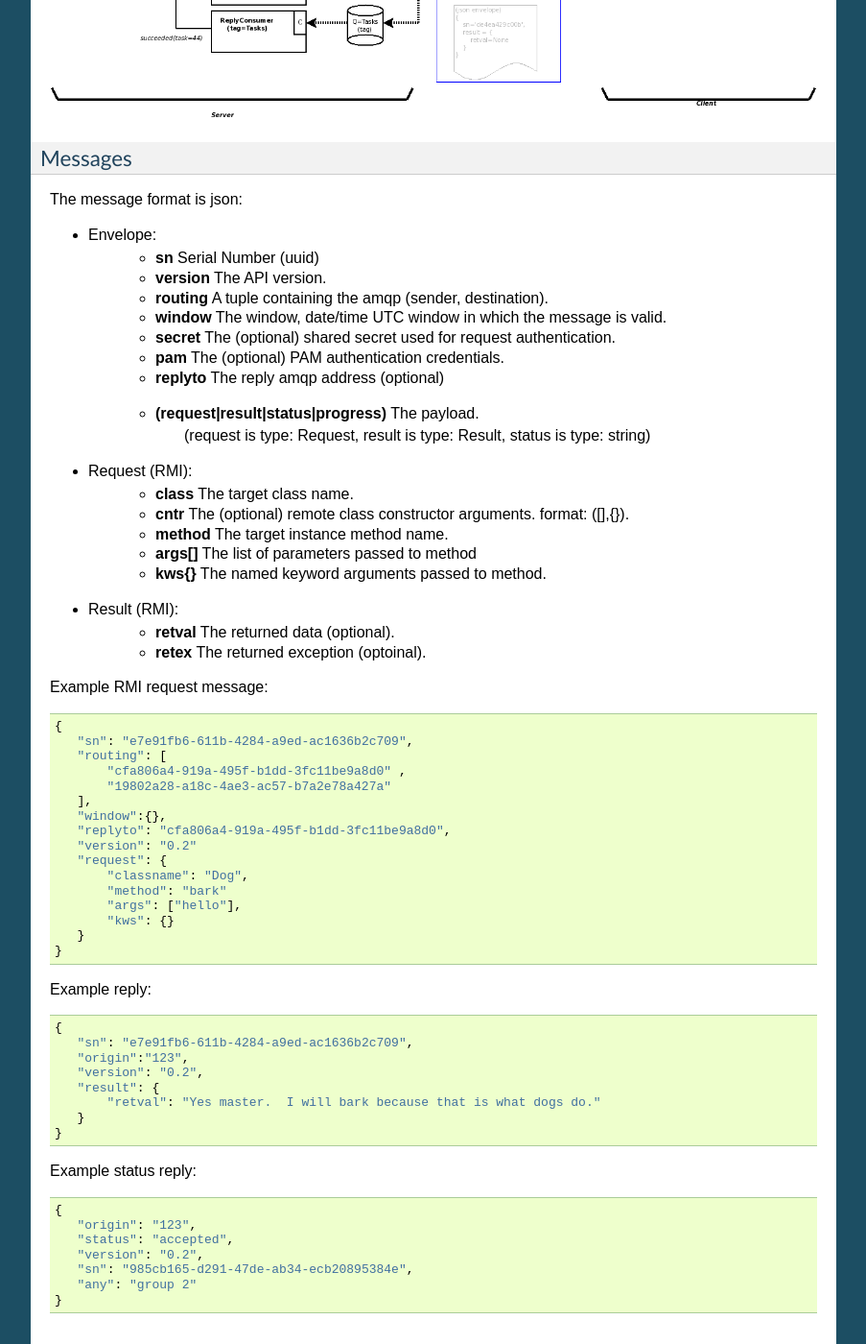
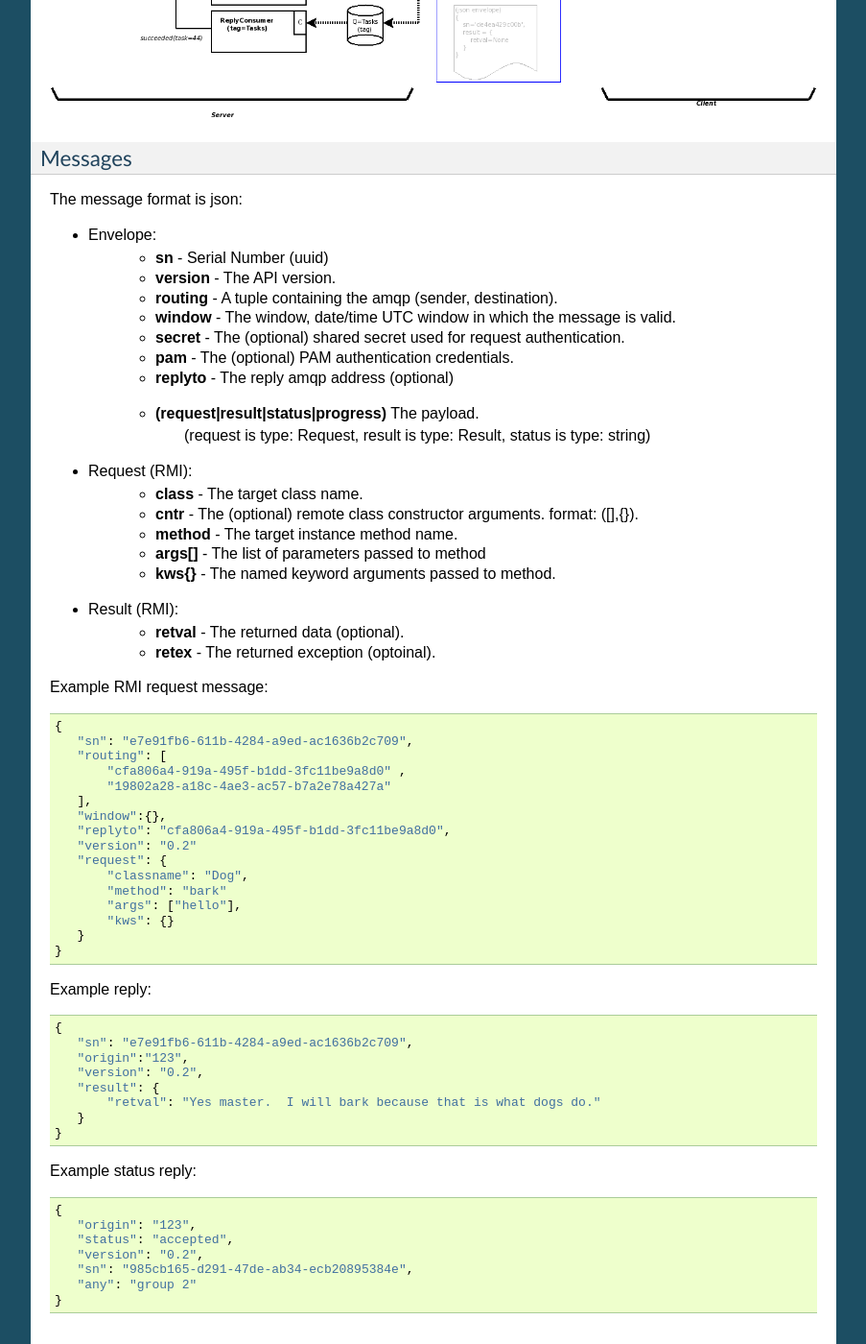
Before and after one commit to jortel/gofer, a Sphinx documentation site: the page built from docs/sphinx/design.rst, in a window 1280 px wide and 1400 px high, scrolled down 2391 px. Shown: the whole window at 96% size, without its empty margins (198-1101 px from the left). Built offline with Sphinx 7.4.7, drawn with Linux system fonts in a browser that asks for light colours; some of the changed text lies outside the part shown.

```diff
--- a/docs/sphinx/design.rst
+++ b/docs/sphinx/design.rst
@@ -69,24 +69,24 @@ Messages
 The message format is json:
 
 - Envelope:
-   - **sn** Serial Number (uuid)
-   - **version** The API version.
-   - **routing** A tuple containing the amqp (sender, destination).
-   - **window** The window, date/time UTC window in which the message is valid.
-   - **secret** The (optional) shared secret used for request authentication.
-   - **pam** The (optional) PAM authentication credentials.
-   - **replyto** The reply amqp address (optional)
+   - **sn** - Serial Number (uuid)
+   - **version** - The API version.
+   - **routing** - A tuple containing the amqp (sender, destination).
+   - **window** - The window, date/time UTC window in which the message is valid.
+   - **secret** - The (optional) shared secret used for request authentication.
+   - **pam** - The (optional) PAM authentication credentials.
+   - **replyto** - The reply amqp address (optional)
    - **(request|result|status|progress)** The payload.
        (request is type: Request, result is type: Result, status is type: string)
 - Request (RMI):
-   - **class** The target class name.
-   - **cntr** The (optional) remote class constructor arguments. format: ([],{}).
-   - **method** The target instance method name.
-   - **args[]** The list of parameters passed to method
-   - **kws{}** The named keyword arguments passed to method.
+   - **class** - The target class name.
+   - **cntr** - The (optional) remote class constructor arguments. format: ([],{}).
+   - **method** - The target instance method name.
+   - **args[]** - The list of parameters passed to method
+   - **kws{}** - The named keyword arguments passed to method.
 - Result (RMI):
-   - **retval** The returned data (optional).
-   - **retex** The returned exception (optoinal).
+   - **retval** - The returned data (optional).
+   - **retex** - The returned exception (optoinal).
 
 
 Example RMI request message:
--- a/docs/sphinx/index.rst
+++ b/docs/sphinx/index.rst
@@ -14,6 +14,7 @@ Contents:
    main
    quickstart
    design
+   configuration
 
 
 
```
Also changed, not shown: docs/sphinx/configuration.rst (added, +384 -0 lines).
